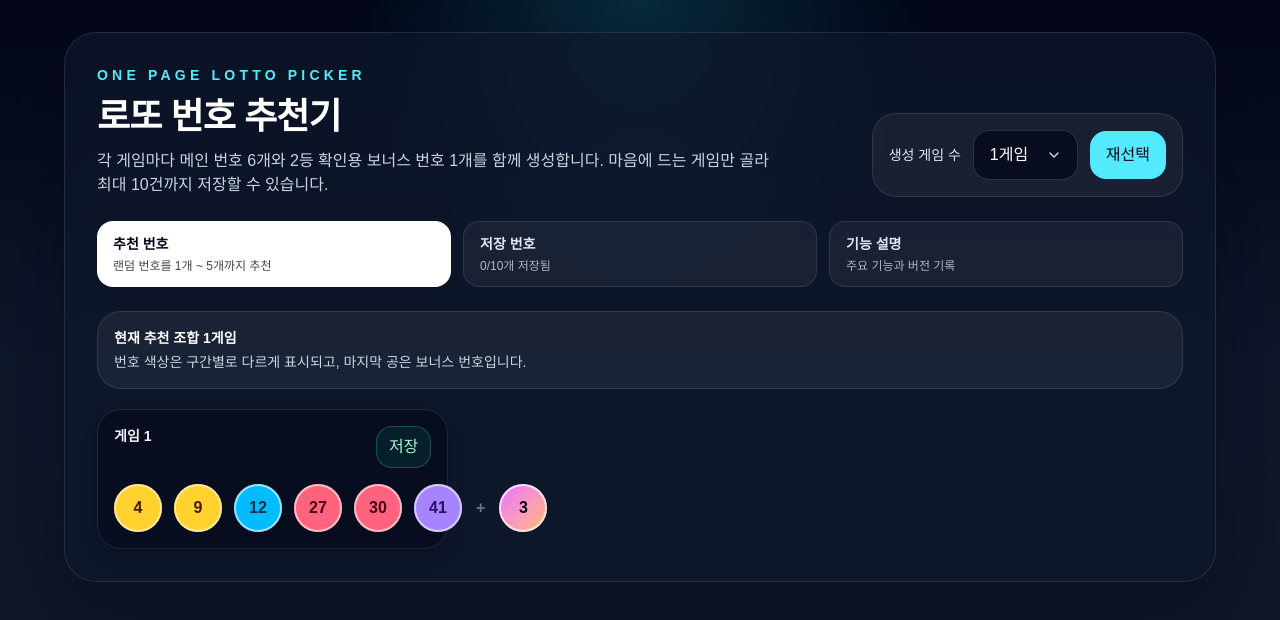
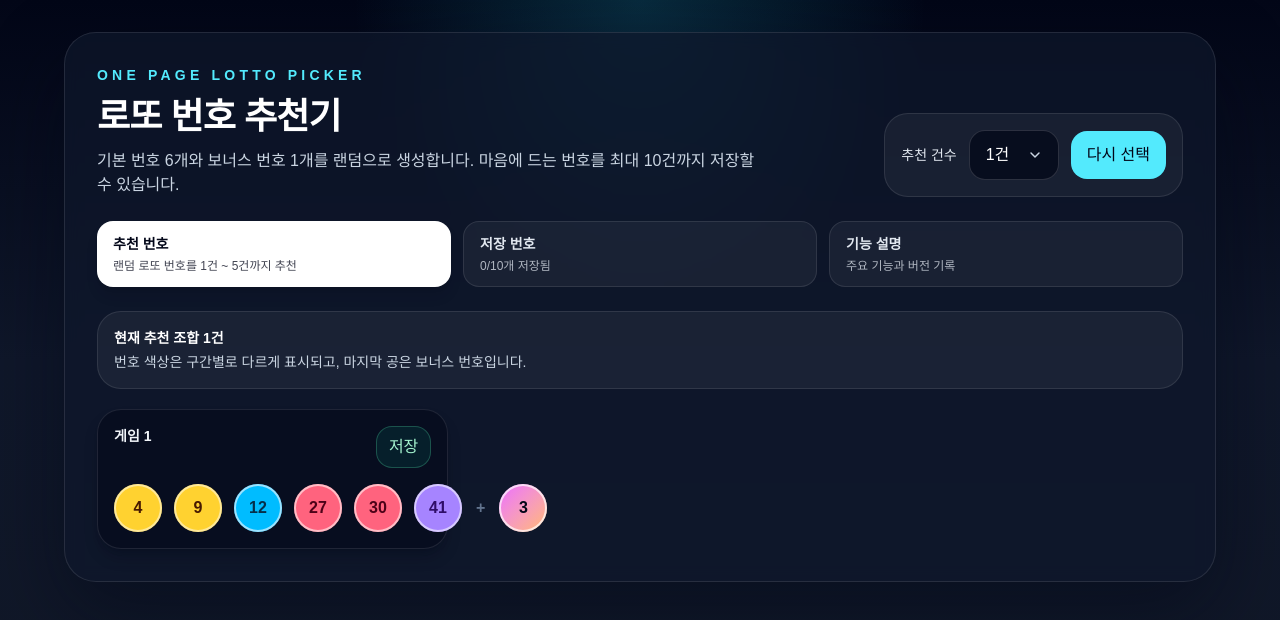
Before and after one commit to pmsGHer/OnePageLottoPicker, a Next.js app: page / in a window 1280 px wide. Shown: the top 620 px of the page. Built offline with nearby package versions, Linux system fonts and the light colour scheme.

Commit message:
Refine copy and version details

```diff
--- a/app/LottoPickerClient.tsx
+++ b/app/LottoPickerClient.tsx
@@ -245,15 +245,14 @@ export default function LottoPickerClient({
               로또 번호 추천기
             </h1>
             <p className="mt-3 text-sm leading-6 text-slate-300 sm:text-base">
-              각 게임마다 메인 번호 6개와 2등 확인용 보너스 번호 1개를 함께
-              생성합니다. 마음에 드는 게임만 골라 최대 10건까지 저장할 수
-              있습니다.
+              기본 번호 6개와 보너스 번호 1개를 랜덤으로 생성합니다.
+              마음에 드는 번호를 최대 10건까지 저장할 수 있습니다.
             </p>
           </div>
 
           <div className="grid gap-3 rounded-3xl border border-white/10 bg-white/5 p-4 sm:grid-cols-[auto_1fr_auto] sm:items-center">
             <label htmlFor="count" className="text-sm font-medium text-slate-200">
-              생성 게임 수
+              추천 건수
             </label>
             <div className="relative">
               <select
@@ -264,7 +263,7 @@ export default function LottoPickerClient({
               >
                 {[1, 2, 3, 4, 5].map((value) => (
                   <option key={value} value={value}>
-                    {value}게임
+                    {value}건
                   </option>
                 ))}
               </select>
@@ -289,7 +288,7 @@ export default function LottoPickerClient({
               onClick={generateTickets}
               className="rounded-2xl bg-cyan-300 px-4 py-3 text-sm font-bold text-slate-950 transition hover:bg-cyan-200"
             >
-              재선택
+              다시 선택
             </button>
           </div>
         </div>
@@ -298,7 +297,7 @@ export default function LottoPickerClient({
           <TabButton
             active={activeTab === "generated"}
             title="추천 번호"
-            description="랜덤 번호를 1개 ~ 5개까지 추천"
+            description="랜덤 로또 번호를 1건 ~ 5건까지 추천"
             onClick={() => setActiveTab("generated")}
           />
           <TabButton
@@ -319,7 +318,7 @@ export default function LottoPickerClient({
           <section className="mt-6 space-y-5">
             <div className="rounded-3xl border border-white/10 bg-white/5 p-4">
               <p className="text-sm font-semibold text-white">
-                현재 추천 조합 {tickets.length}게임
+                현재 추천 조합 {tickets.length}건
               </p>
               <p className="mt-1 text-xs text-slate-300 sm:text-sm">
                 번호 색상은 구간별로 다르게 표시되고, 마지막 공은 보너스
@@ -411,11 +410,15 @@ export default function LottoPickerClient({
               <div className="mt-4 space-y-3 text-sm leading-6 text-slate-200">
                 <p>
                   1. 추천 번호 제공: 메인 번호 6개와 보너스 번호 1개를
-                  게임별로 생성합니다.
+                  건별로 생성합니다.
                 </p>
                 <p>
-                  2. 마음에 드는 번호 저장 기능: 원하는 게임만 최대 10건까지
+                  2. 마음에 드는 번호 저장 기능: 원하는 번호만 최대 10건까지
                   저장할 수 있습니다.
+                </p>
+                <p>
+                  3. 번호 저장 방식: 별도 DB 없이 현재 브라우저의 localStorage에
+                  저장되며, 같은 브라우저에서는 다시 열어도 유지됩니다.
                 </p>
               </div>
             </article>
@@ -425,7 +428,7 @@ export default function LottoPickerClient({
               <div className="mt-4 space-y-3 text-sm leading-6 text-slate-200">
                 <p>
                   <span className="font-semibold text-cyan-200">
-                    v20260423-01-001
+                    v20260423-01-002
                   </span>
                   : 기능 설명 탭 추가, 생성 게임 기본값 1게임 변경, 재선택
                   문구 적용
@@ -445,7 +448,7 @@ export default function LottoPickerClient({
             </article>
 
             <p className="px-2 text-right text-sm italic text-slate-400">
-              From pms
+              From pmsÜbermensch
             </p>
           </section>
         )}
```
